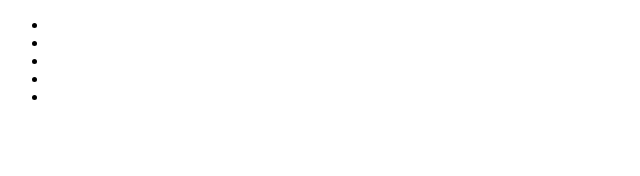
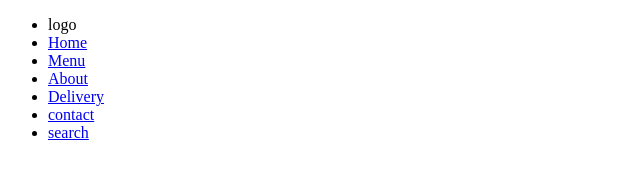
Before and after one commit to Laxmiptl830/landing-page, a plain HTML site: page index.html in a window 1280 px wide. Shown: the whole page, without its empty margins (0-640 px from the left). Drawn offline with Linux system fonts and the light colour scheme.

Commit message:
header added

```diff
--- a/index.html
+++ b/index.html
@@ -10,11 +10,13 @@
     <header>
         <div>
             <ul>
-                <li></li>
-                <li></li>
-                <li></li>
-                <li></li>
-                <li></li>
+                <li>logo</li>
+                <li><a href="#">Home</a></li>
+                <li><a href="#">Menu</a></li>
+                <li><a href="#">About</a></li>
+                <li><a href="#">Delivery</a></li>
+                <li><a href="#">contact</a></li>
+                <li><a href="#">search</a></li>
             </ul>
         </div>
     </header>
```
